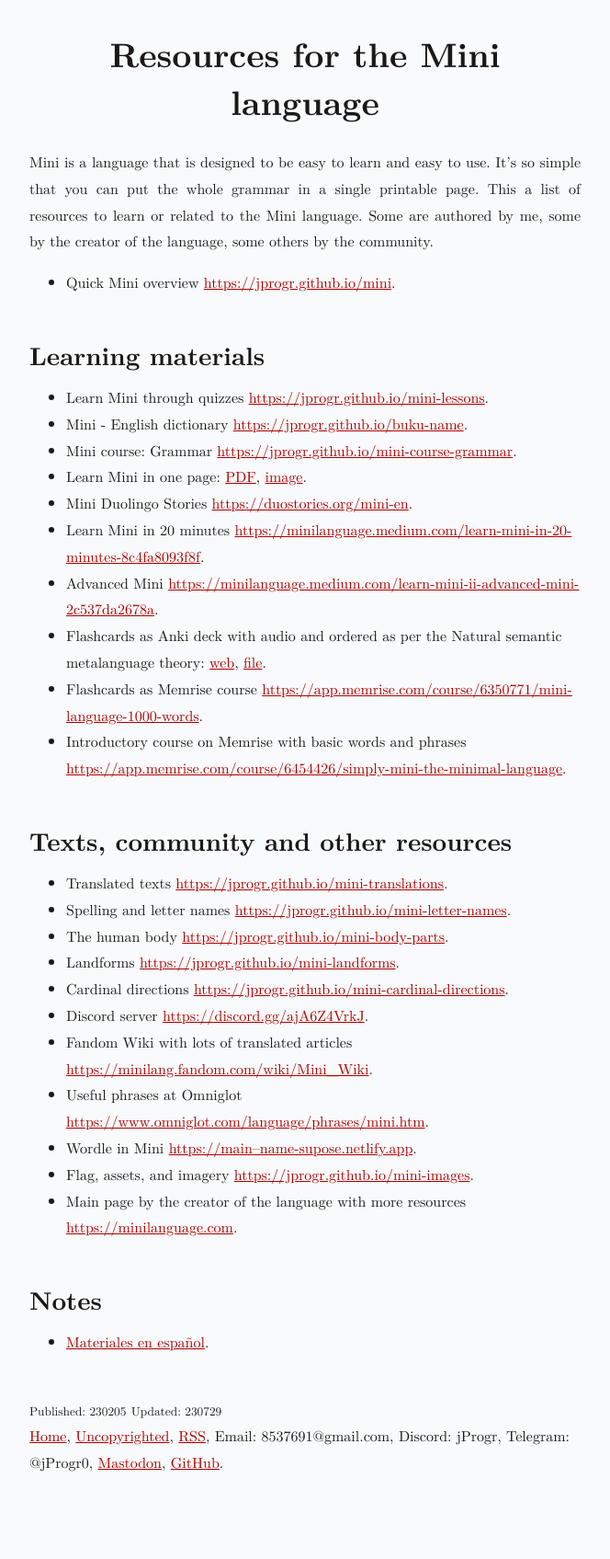
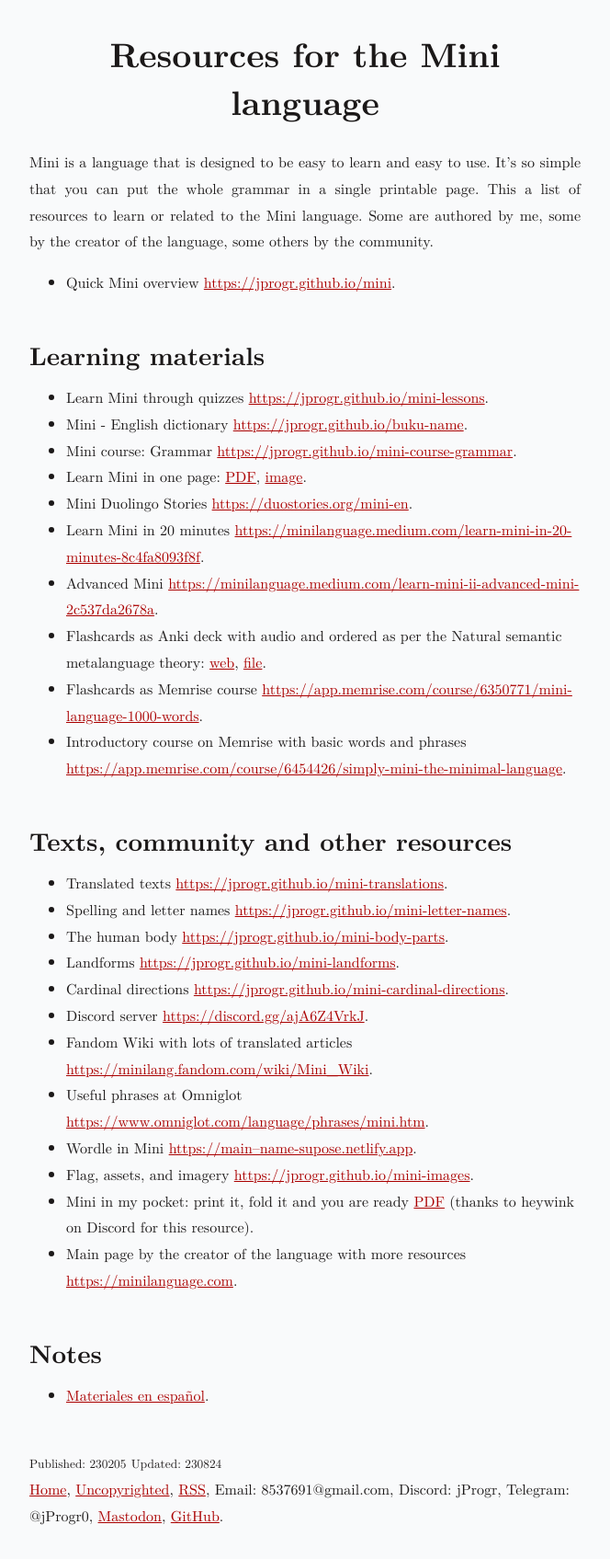
Before and after one commit to jProgr/jprogr.github.io, a Jekyll site: the page built from _posts/2023-02-05-mini-resources.md, in a window 1280 px wide. Shown: the whole page at 92% size, without its empty margins (308-972 px from the left). Built offline with Jekyll 4.4.1, drawn with Linux system fonts in a browser that asks for light colours; before the commit the page ends 1637 px from its top, so only the background shows below that.

Commit message:
Add Mini in my pocket file

```diff
--- a/_posts/2023-02-05-mini-resources.md
+++ b/_posts/2023-02-05-mini-resources.md
@@ -2,7 +2,7 @@
 title: "Resources for the Mini language"
 permalink: /mini-resources
 custom_date: "230205"
-updated_date: "230729"
+updated_date: "230824"
 ---
 
 # Resources for the Mini language
@@ -36,6 +36,7 @@ Mini is a language that is designed to be easy to learn and easy to use. It's so
 - Useful phrases at Omniglot [https://www.omniglot.com/language/phrases/mini.htm](https://www.omniglot.com/language/phrases/mini.htm).
 - Wordle in Mini [https://main--name-supose.netlify.app](https://main--name-supose.netlify.app).
 - Flag, assets, and imagery [https://jprogr.github.io/mini-images](/mini-images).
+- Mini in my pocket: print it, fold it and you are ready [PDF](/assets/bin/mini_pocket.pdf) (thanks to heywink on Discord for this resource).
 - Main page by the creator of the language with more resources [https://minilanguage.com](https://minilanguage.com/).
 
 ## Notes
```
Also changed, not shown: 1 other file.
